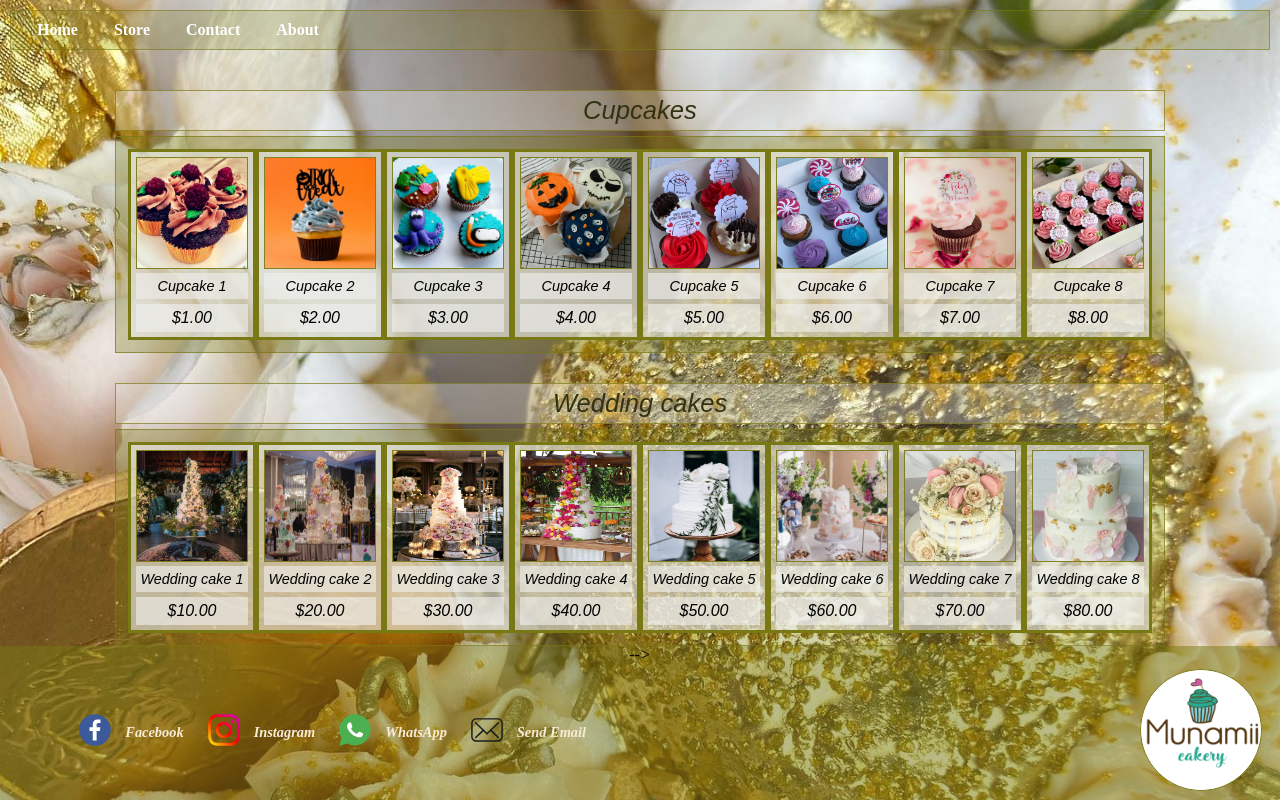
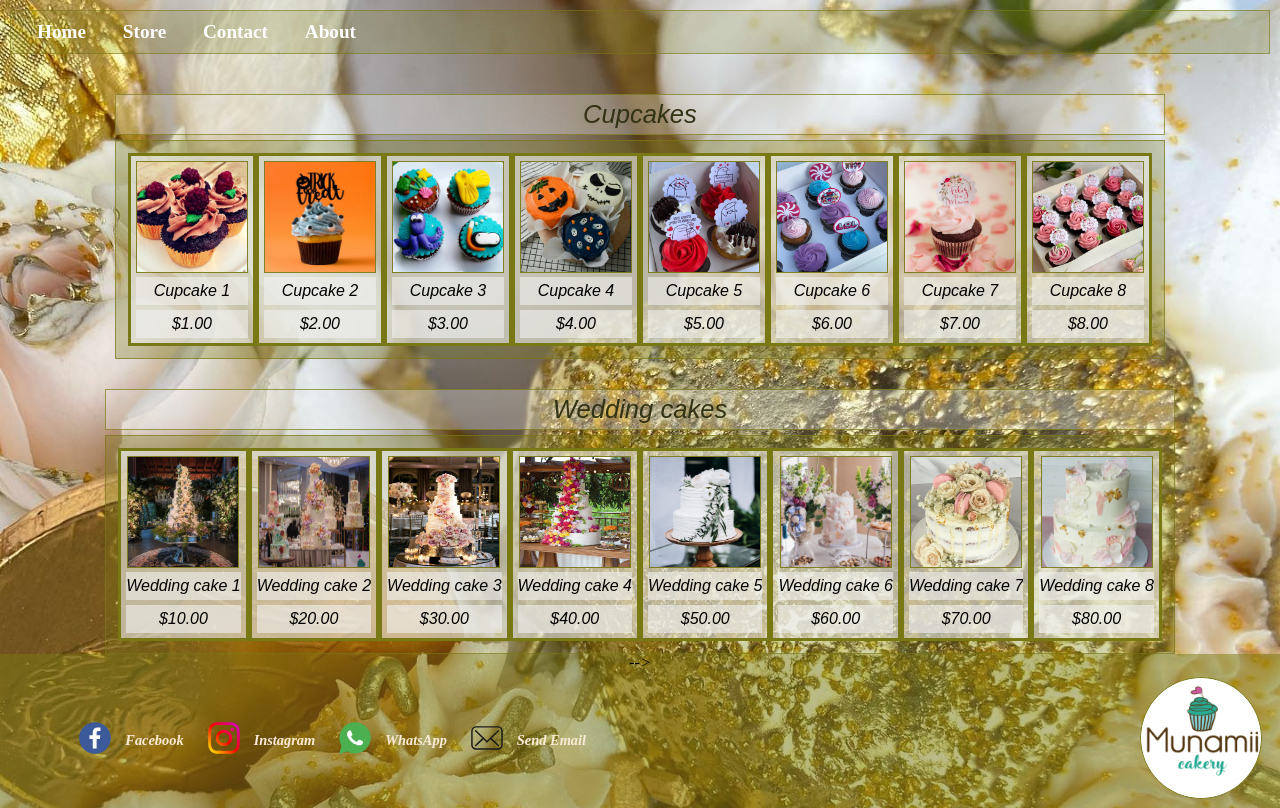
Before and after one commit to xordev-zz/Munami, a plain HTML site: page index.html in a window 1280 px wide. Both pictures are taken after a click on the link "Store". Drawn offline with Linux system fonts and the light colour scheme.

Commit message:
Color and fontsize fixes

```diff
--- a/css/style.css
+++ b/css/style.css
@@ -134,8 +134,7 @@ table div {
     margin-bottom: 5px;
     /* word-wrap: none; */
     overflow: hidden;
-    /* font-size: medium; */
-    font-size: 1.8vmin;
+    font-size: medium;
 }
 
 .productTableItem {
@@ -180,6 +179,7 @@ table div {
 #footerMainLogo {
     padding-right: 1%;
     text-align: right;
+    background-color: rgba(120, 120, 20, 0);
 }
 
 #image-products {
@@ -239,16 +239,16 @@ table div {
     text-decoration: none;
     color: antiquewhite;
 }
+
+/* Menu */
 #mainMenu {
     white-space: nowrap;
 }
-
-/* Menu */
 #mainMenu ul {
     margin: 10px;
     padding: 10px;
     /* font-size: large; */
-    font-size:2.0vmin;
+    font-size: 2.4vmin;
     font-weight: bold;
     background-color: rgba(120, 120, 20, 0.2);
     border: 1px solid rgba(120, 120, 20, 0.6);
```
